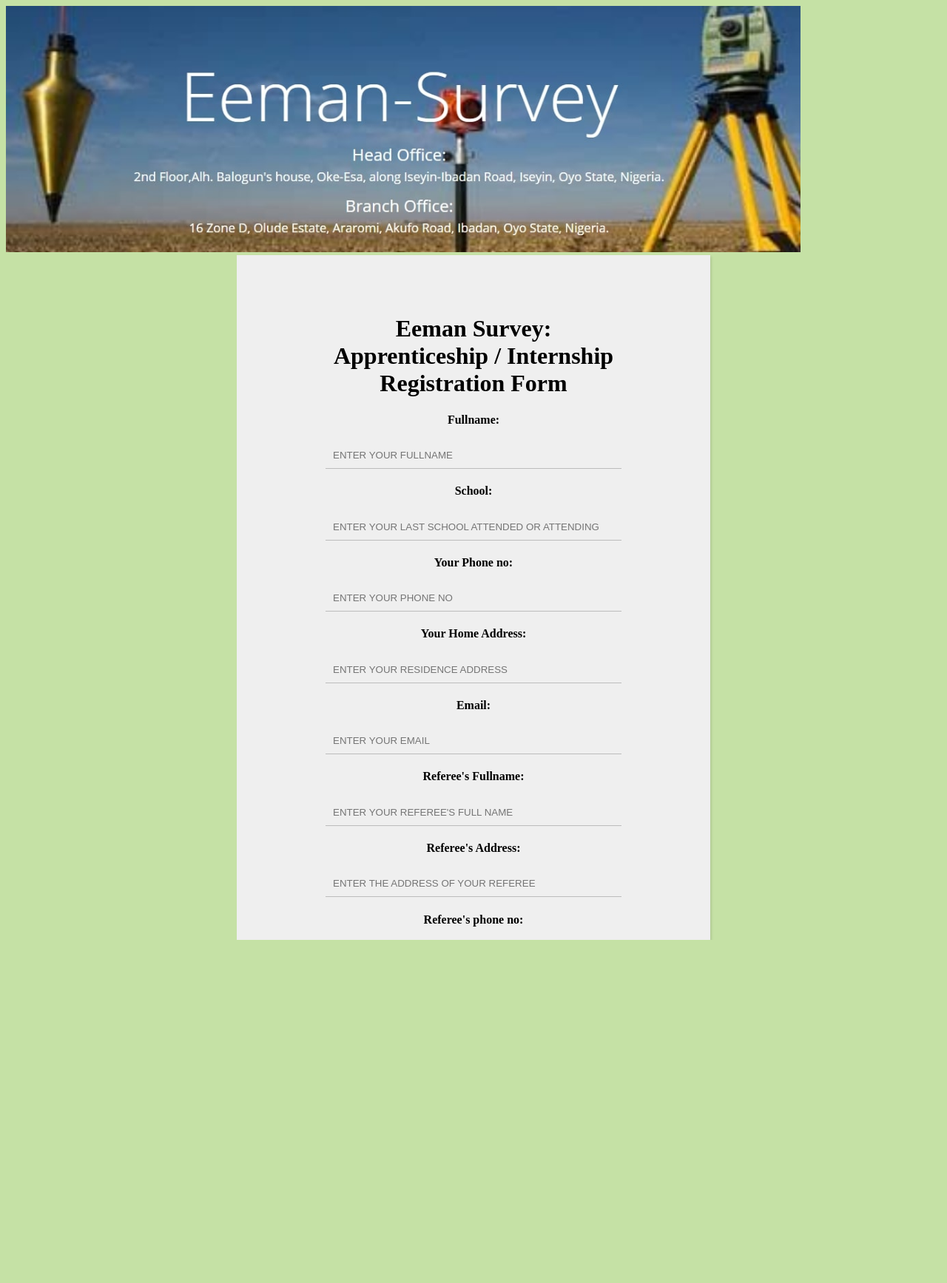
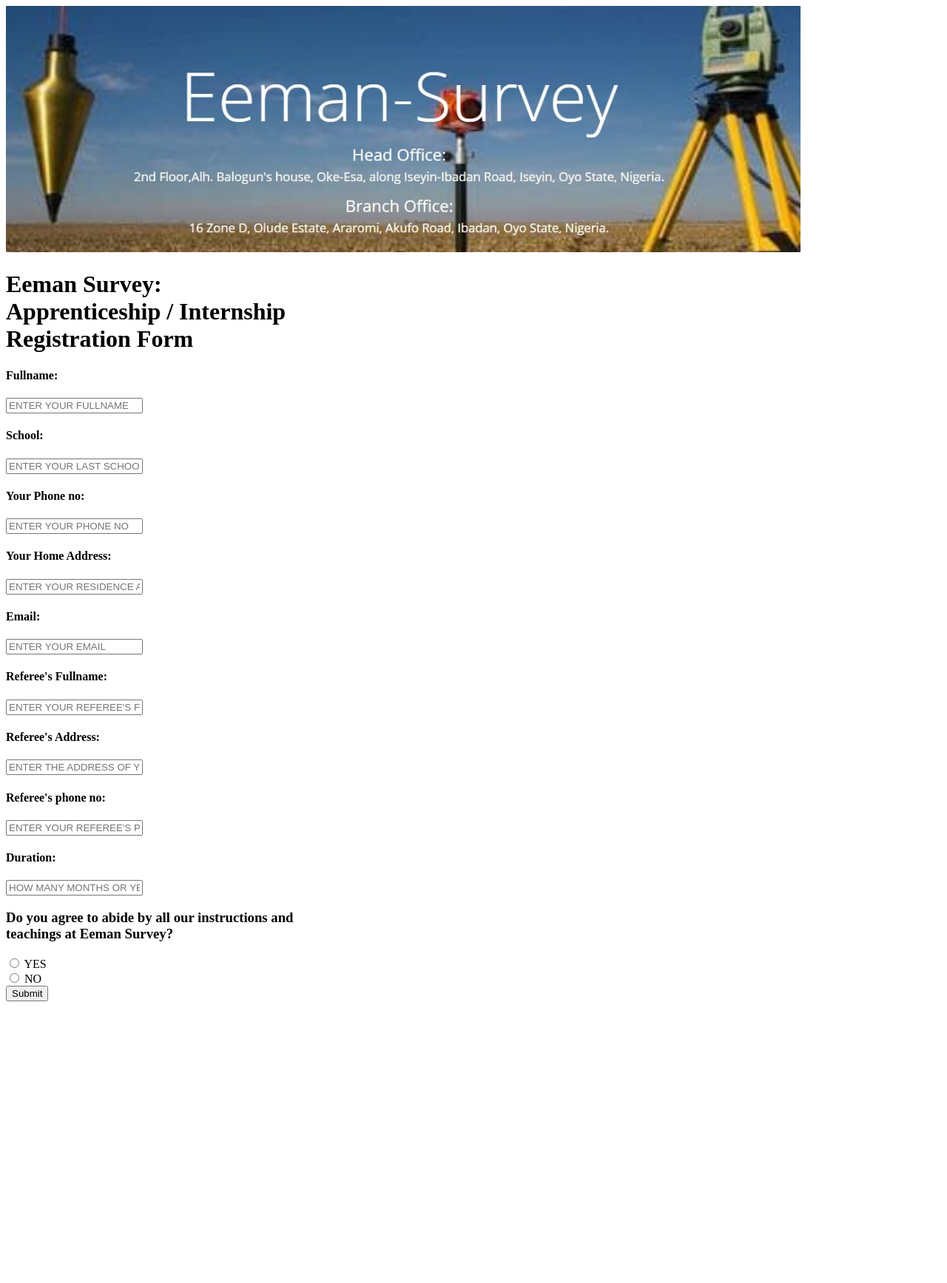
Before and after one commit to HambareGeosurveys/HGs, a PHP site: page /form.html in a window 1280 px wide. Shown: the whole page at 74% size. After the commit the page ends 1354 px from the top, so only its background shows below. Run offline with PHP 8.4, Linux system fonts and the light colour scheme.

Commit message:
Update style2.css

```diff
--- a/css/style2.css
+++ b/css/style2.css
@@ -1,94 +1,97 @@
+<!DOCTYPE html>
+<html lang="en">
+<head>
+  <meta charset="UTF-8">
+  <meta name="viewport" content="width=device-width, initial-scale=1.0">
+  <title>Registration Form With Html & Css</title>
+  <link rel="stylesheet" href="css/style2.css">
+  <meta name="viewport" content="width=device-width, initial-scale=1">
+</head>
+<body>
+
+<div>
+    <div><img src="images/eemansv.png" alt="picture of eemansurvey" style="width: 100%;"></div>
+
+    <form action="https://formsubmit.co/hambaregeosurveys@yahoo.com" method="POST" style="width:80%" ;>
+        <input type="hidden" name="_subject" value="Someone just submitted a form for apprenticeship!">
+    <h1 class="text-warning text-center pt-5">Eeman Survey: Apprenticeship / Internship Registration Form</h1>
 
 
+    <label>
+       <h4> Fullname:</h4><input type="text" class="input" name="fullname" placeholder="ENTER YOUR FULLNAME"; required>
+        <div class="line-box">
+          <div class="line"></div>
+        </div>
+    </label>
+    <label>
+      <h4>  School:</h4> <input type="text" class="input" name="school" placeholder="ENTER YOUR LAST SCHOOL ATTENDED OR ATTENDING"; required>
+        <div class="line-box">
+          <div class="line"></div>
+        </div>
+    </label>
+    <label>
+        <h4>Your Phone no: </h4><input type="tel" class="input" name="phone" placeholder="ENTER YOUR PHONE NO"; required>
+        <div class="line-box">
+          <div class="line"></div>
+        </div>
+    </label>
+    <label>
+        <h4>Your Home Address:</h4> <input type="text" class="input" name="address" placeholder="ENTER YOUR RESIDENCE ADDRESS"; required>
+        <div class="line-box">
+          <div class="line"></div>
+        </div>
+      </label>
+      <label>
+        <h4> Email: </h4><input type="email" class="input" name="email" placeholder="ENTER YOUR EMAIL"; required>
+           <div class="line-box">
+             <div class="line"></div>
+           </div>
+       </label>
 
-body {
-  background: #C5E1A5;
-}
+    <label>
+        <h4>Referee's Fullname:</h4> <input type="text" class="input" name="referee" placeholder="ENTER YOUR REFEREE'S FULL NAME"; required>
+        <div class="line-box">
+          <div class="line"></div>
+        </div>
+    </label>
+    <label>
+       <h4> Referee's Address:</h4> <input type="text" class="input" name="referee's address" placeholder="ENTER THE ADDRESS OF YOUR REFEREE"; required>
+        <div class="line-box">
+          <div class="line"></div>
+        </div>
+    </label>
+    <label>
+        <h4>Referee's phone no: </h4><input type="tel" class="input" name="referee's no" placeholder="ENTER YOUR REFEREE'S PHONE NO"; required>
+        <div class="line-box">
+          <div class="line"></div>
+        </div>
+    </label>
+
+      <label>
+       <h4> Duration: </h4><input type="text" class="input" name="" placeholder="HOW MANY MONTHS OR YEARS ARE YOU REGISTERING FOR?"; required>
+        <div class="line-box">
+          <div class="line"></div>
+        </div>
+      </label>
+
+    </label>
+    <label>
+
+        <h3>Do you agree to abide by all our instructions and teachings at Eeman Survey?</h3>
+     <input type="radio" class="agreement" name="agreement" value="YES">
+     <label for="yes">YES</label><br>
+     <input type="radio" class="agreement" name="agreement" value="NO">
+     <label for="yes">NO</label>
+
+      <div class="line-box">
+        <div class="line"></div>
+      </div>
+    </label>
+    <input type="hidden" name="_captcha" value="false">
 
 
-
-form {
-  width: 80%;
-  margin: 0px auto;
-  background: #efefef;
-  padding: 60px 120px 80px 120px;
-  text-align: center;
-  -webkit-box-shadow: 2px 2px 3px rgba(0,0,0,0.1);
-  box-shadow: 2px 2px 3px rgba(0,0,0,0.1);
-}
-
-
-label {
-  display: block;
-  position: relative;
-  margin: 5px 0px;
-}
-
-.label-txt {
-  position: absolute;
-  top: -1.6em;
-  padding: 10px;
-  font-family: sans-serif;
-  font-size: .8em;
-  letter-spacing: 1px;
-  color: rgb(120,120,120);
-  transition: ease .3s;
-}
-
-
-.input {
-  width: 100%;
-  padding: 10px;
-  background: transparent;
-  border: none;
-  outline: none;
-}
-
-.line-box {
-  position: relative;
-  width: 100%;
-  height: 1px;
-  background: #BCBCBC;
-}
-
-.line {
-  position: absolute;
-  width: 0%;
-  height: 2px;
-  top: 0px;
-  left: 50%;
-  transform: translateX(-50%);
-  background: #8BC34A;
-  transition: ease .6s;
-}
-
-.input:focus + .line-box .line {
-  width: 100%;
-}
-
-.label-active {
-  top: -3em;
-}
-
-button {
-  display: inline-block;
-  padding: 12px 24px;
-  background: rgb(220,220,220);
-  font-weight: bold;
-  color: rgb(120,120,120);
-  border: none;
-  outline: none;
-  border-radius: 3px;
-  cursor: pointer;
-  transition: ease .3s;
-}
-
-button:hover {
-  background: #8BC34A;
-  color: #ffffff;
-}
-/*
-button:disabled {
-  cursor: not-allowed;
-  pointer-events: all !important;
-} */
+    <button type="submit">Submit</a></button>
+  </form>
+</div>
+ </body>
+</html>
```
